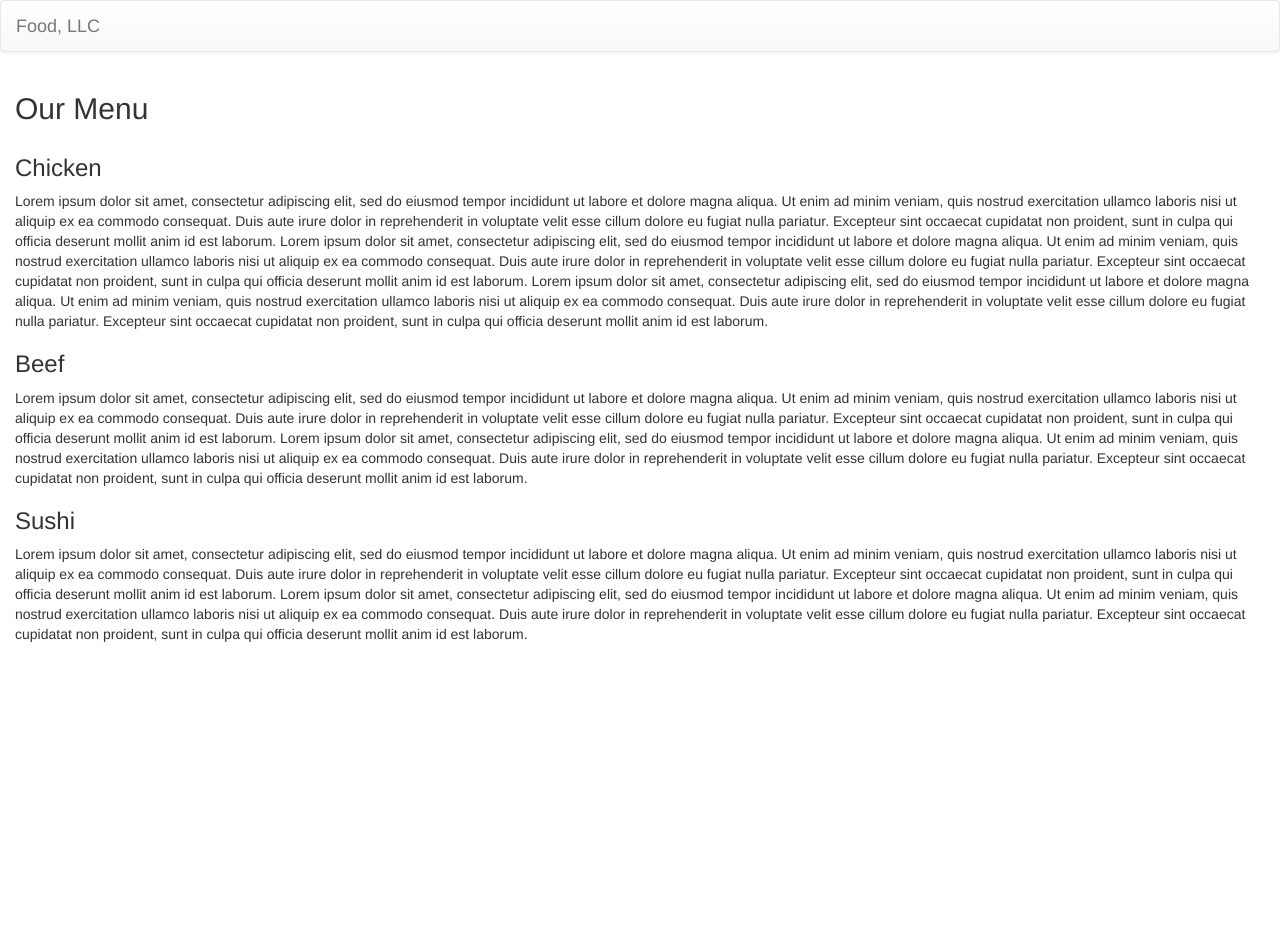
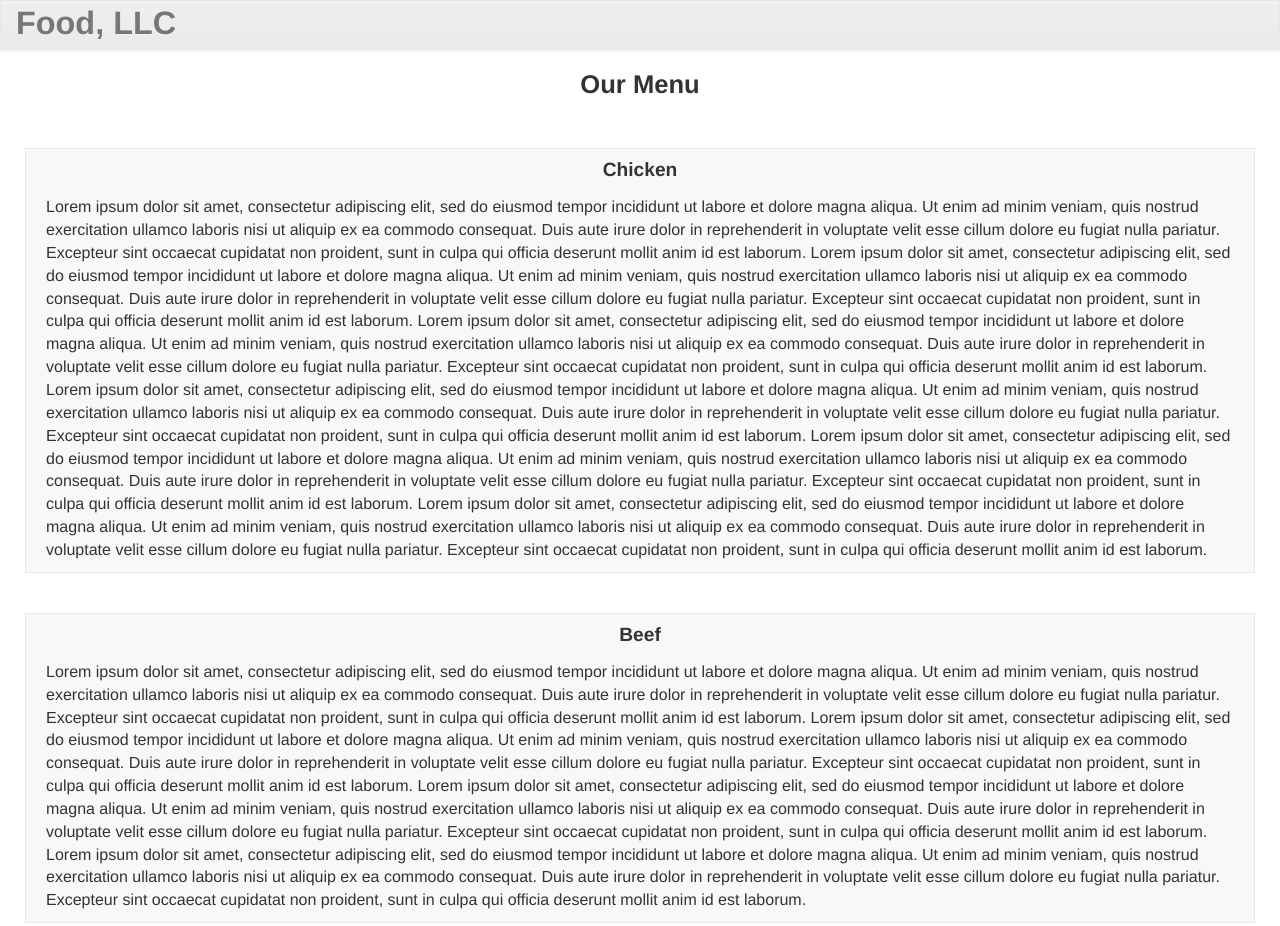
Before and after one commit to Devoter/coursera-htmlcssjs-devs, a plain HTML site: page module3/index.html in a window 1280 px wide. Shown: the top 926 px of the page. Before the commit the page ends 800 px from the top, so only its background shows below. Drawn offline with Linux system fonts and the light colour scheme.

Commit message:
module-3 Complete module 3 (without an extended task)

```diff
--- a/module3/css/style.css
+++ b/module3/css/style.css
@@ -1,3 +1,69 @@
 /**
  Coursera HTML, CSS and JavaScript for developers Module 3 style file
  */
+
+body {
+  font-size: 16px;
+}
+
+h1, h2, h3 {
+  font-weight: bold;
+}
+
+h1 {
+  font-size: 1.8em;
+}
+
+h2 {
+  font-size: 1.6em;
+  margin-top: 0;
+}
+
+h3 {
+  font-size: 1.2em;
+  margin: 0 auto 16px;
+}
+
+.navbar-default {
+  background-image: linear-gradient(to bottom, #efefef 0, #eaeaea 100%);
+  background-color: #cacaca;
+  border-radius: 0;
+}
+
+.navbar-brand {
+  margin-top: -30px;
+}
+
+.navbar-nav {
+  background-color: #fff;
+}
+
+.navbar-nav li {
+  border-bottom: 1px solid #e7e7e7;
+}
+
+.navbar-nav li:hover {
+  background-color: #e7e7e7;
+}
+
+.menu-item {
+  background-color: #f8f8f8;
+  border: 1px solid #e7e7e7;
+  padding: 10px 20px;
+}
+
+@media (max-width: 767px) { /* screen-xs-max */
+  .menu-item {
+    margin: 20px 30px;
+  }
+}
+
+@media (min-width: 768px) { /* screen-sm-min */
+  h2 {
+    margin-bottom: 30px;
+  }
+
+  .menu-item {
+    margin: 20px 10px;
+  }
+}
--- a/module3/index.html
+++ b/module3/index.html
@@ -14,16 +14,16 @@
         <div class="container-fluid">
             <!-- Brand and toggle get grouped for better mobile display -->
             <div class="navbar-header">
-                <button type="button" class="navbar-toggle collapsed" data-toggle="collapse" data-target="#bs-example-navbar-collapse-1" aria-expanded="false">
+                <a class="navbar-brand" href="index.html"><h1>Food, LLC</h1></a>
+                <button type="button" class="navbar-toggle collapsed" data-toggle="collapse" data-target="#navbar-collapse" aria-expanded="false">
                     <span class="sr-only">Toggle navigation</span>
                     <span class="icon-bar"></span>
                     <span class="icon-bar"></span>
                     <span class="icon-bar"></span>
                 </button>
-                <a class="navbar-brand" href="#">Food, LLC</a>
             </div>
 
-            <div class="collapse navbar-collapse" id="bs-example-navbar-collapse-1">
+            <div class="collapse navbar-collapse" id="navbar-collapse">
                 <ul class="nav navbar-nav visible-xs">
                     <li><a href="#chicken">Chicken</a></li>
                     <li><a href="#beef">Beef</a></li>
@@ -32,12 +32,16 @@
             </div><!-- /.navbar-collapse -->
         </div><!-- /.container-fluid -->
     </nav>
+
     <div class="container-fluid">
-        <h2>Our Menu</h2>
+        <h2 class="text-center">Our Menu</h2>
         <div class="row">
             <div class="col-xs-12">
                 <div class="menu-item" id="chicken">
-                    <h3>Chicken</h3>
+                    <h3 class="text-center">Chicken</h3>
+                    Lorem ipsum dolor sit amet, consectetur adipiscing elit, sed do eiusmod tempor incididunt ut labore et dolore magna aliqua. Ut enim ad minim veniam, quis nostrud exercitation ullamco laboris nisi ut aliquip ex ea commodo consequat. Duis aute irure dolor in reprehenderit in voluptate velit esse cillum dolore eu fugiat nulla pariatur. Excepteur sint occaecat cupidatat non proident, sunt in culpa qui officia deserunt mollit anim id est laborum.
+                    Lorem ipsum dolor sit amet, consectetur adipiscing elit, sed do eiusmod tempor incididunt ut labore et dolore magna aliqua. Ut enim ad minim veniam, quis nostrud exercitation ullamco laboris nisi ut aliquip ex ea commodo consequat. Duis aute irure dolor in reprehenderit in voluptate velit esse cillum dolore eu fugiat nulla pariatur. Excepteur sint occaecat cupidatat non proident, sunt in culpa qui officia deserunt mollit anim id est laborum.
+                    Lorem ipsum dolor sit amet, consectetur adipiscing elit, sed do eiusmod tempor incididunt ut labore et dolore magna aliqua. Ut enim ad minim veniam, quis nostrud exercitation ullamco laboris nisi ut aliquip ex ea commodo consequat. Duis aute irure dolor in reprehenderit in voluptate velit esse cillum dolore eu fugiat nulla pariatur. Excepteur sint occaecat cupidatat non proident, sunt in culpa qui officia deserunt mollit anim id est laborum.
                     Lorem ipsum dolor sit amet, consectetur adipiscing elit, sed do eiusmod tempor incididunt ut labore et dolore magna aliqua. Ut enim ad minim veniam, quis nostrud exercitation ullamco laboris nisi ut aliquip ex ea commodo consequat. Duis aute irure dolor in reprehenderit in voluptate velit esse cillum dolore eu fugiat nulla pariatur. Excepteur sint occaecat cupidatat non proident, sunt in culpa qui officia deserunt mollit anim id est laborum.
                     Lorem ipsum dolor sit amet, consectetur adipiscing elit, sed do eiusmod tempor incididunt ut labore et dolore magna aliqua. Ut enim ad minim veniam, quis nostrud exercitation ullamco laboris nisi ut aliquip ex ea commodo consequat. Duis aute irure dolor in reprehenderit in voluptate velit esse cillum dolore eu fugiat nulla pariatur. Excepteur sint occaecat cupidatat non proident, sunt in culpa qui officia deserunt mollit anim id est laborum.
                     Lorem ipsum dolor sit amet, consectetur adipiscing elit, sed do eiusmod tempor incididunt ut labore et dolore magna aliqua. Ut enim ad minim veniam, quis nostrud exercitation ullamco laboris nisi ut aliquip ex ea commodo consequat. Duis aute irure dolor in reprehenderit in voluptate velit esse cillum dolore eu fugiat nulla pariatur. Excepteur sint occaecat cupidatat non proident, sunt in culpa qui officia deserunt mollit anim id est laborum.
@@ -46,7 +50,9 @@
 
             <div class="col-xs-12">
                 <div class="menu-item" id="beef">
-                    <h3>Beef</h3>
+                    <h3 class="text-center">Beef</h3>
+                    Lorem ipsum dolor sit amet, consectetur adipiscing elit, sed do eiusmod tempor incididunt ut labore et dolore magna aliqua. Ut enim ad minim veniam, quis nostrud exercitation ullamco laboris nisi ut aliquip ex ea commodo consequat. Duis aute irure dolor in reprehenderit in voluptate velit esse cillum dolore eu fugiat nulla pariatur. Excepteur sint occaecat cupidatat non proident, sunt in culpa qui officia deserunt mollit anim id est laborum.
+                    Lorem ipsum dolor sit amet, consectetur adipiscing elit, sed do eiusmod tempor incididunt ut labore et dolore magna aliqua. Ut enim ad minim veniam, quis nostrud exercitation ullamco laboris nisi ut aliquip ex ea commodo consequat. Duis aute irure dolor in reprehenderit in voluptate velit esse cillum dolore eu fugiat nulla pariatur. Excepteur sint occaecat cupidatat non proident, sunt in culpa qui officia deserunt mollit anim id est laborum.
                     Lorem ipsum dolor sit amet, consectetur adipiscing elit, sed do eiusmod tempor incididunt ut labore et dolore magna aliqua. Ut enim ad minim veniam, quis nostrud exercitation ullamco laboris nisi ut aliquip ex ea commodo consequat. Duis aute irure dolor in reprehenderit in voluptate velit esse cillum dolore eu fugiat nulla pariatur. Excepteur sint occaecat cupidatat non proident, sunt in culpa qui officia deserunt mollit anim id est laborum.
                     Lorem ipsum dolor sit amet, consectetur adipiscing elit, sed do eiusmod tempor incididunt ut labore et dolore magna aliqua. Ut enim ad minim veniam, quis nostrud exercitation ullamco laboris nisi ut aliquip ex ea commodo consequat. Duis aute irure dolor in reprehenderit in voluptate velit esse cillum dolore eu fugiat nulla pariatur. Excepteur sint occaecat cupidatat non proident, sunt in culpa qui officia deserunt mollit anim id est laborum.
                 </div>
@@ -54,7 +60,9 @@
 
             <div class="col-xs-12">
                 <div class="menu-item" id="sushi">
-                    <h3>Sushi</h3>
+                    <h3 class="text-center">Sushi</h3>
+                    Lorem ipsum dolor sit amet, consectetur adipiscing elit, sed do eiusmod tempor incididunt ut labore et dolore magna aliqua. Ut enim ad minim veniam, quis nostrud exercitation ullamco laboris nisi ut aliquip ex ea commodo consequat. Duis aute irure dolor in reprehenderit in voluptate velit esse cillum dolore eu fugiat nulla pariatur. Excepteur sint occaecat cupidatat non proident, sunt in culpa qui officia deserunt mollit anim id est laborum.
+                    Lorem ipsum dolor sit amet, consectetur adipiscing elit, sed do eiusmod tempor incididunt ut labore et dolore magna aliqua. Ut enim ad minim veniam, quis nostrud exercitation ullamco laboris nisi ut aliquip ex ea commodo consequat. Duis aute irure dolor in reprehenderit in voluptate velit esse cillum dolore eu fugiat nulla pariatur. Excepteur sint occaecat cupidatat non proident, sunt in culpa qui officia deserunt mollit anim id est laborum.
                     Lorem ipsum dolor sit amet, consectetur adipiscing elit, sed do eiusmod tempor incididunt ut labore et dolore magna aliqua. Ut enim ad minim veniam, quis nostrud exercitation ullamco laboris nisi ut aliquip ex ea commodo consequat. Duis aute irure dolor in reprehenderit in voluptate velit esse cillum dolore eu fugiat nulla pariatur. Excepteur sint occaecat cupidatat non proident, sunt in culpa qui officia deserunt mollit anim id est laborum.
                     Lorem ipsum dolor sit amet, consectetur adipiscing elit, sed do eiusmod tempor incididunt ut labore et dolore magna aliqua. Ut enim ad minim veniam, quis nostrud exercitation ullamco laboris nisi ut aliquip ex ea commodo consequat. Duis aute irure dolor in reprehenderit in voluptate velit esse cillum dolore eu fugiat nulla pariatur. Excepteur sint occaecat cupidatat non proident, sunt in culpa qui officia deserunt mollit anim id est laborum.
                 </div>
```
